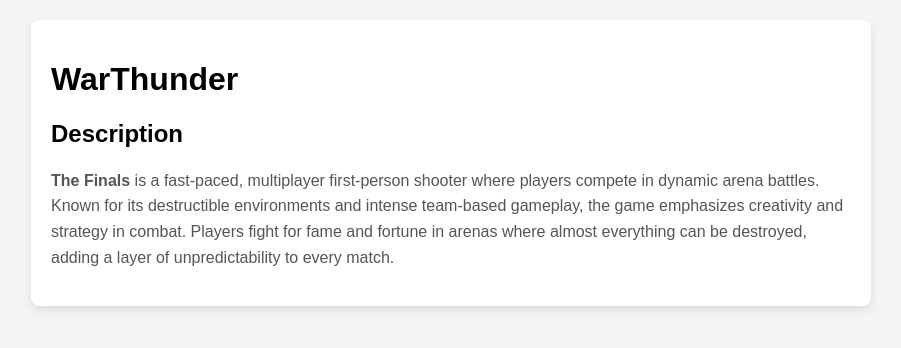
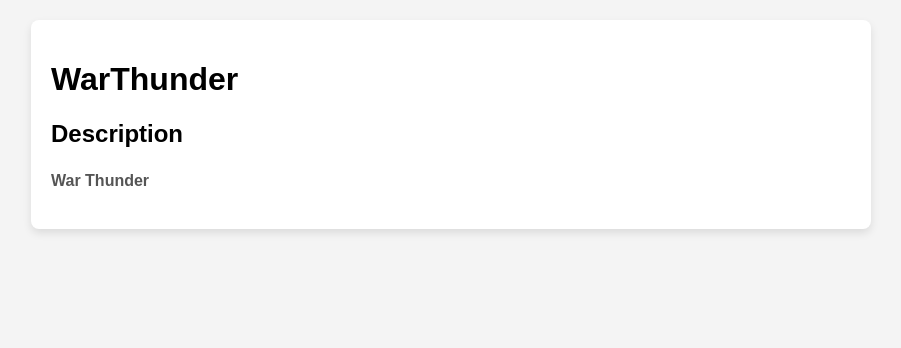
Before and after one commit to IliaShashkin/WEbSiteForGameTips, a website: page WarThunder.html in a window 1280 px wide. Shown: the whole page, without its empty margins (189-1090 px from the left). Drawn offline with Linux system fonts and the light colour scheme.

Commit message:
template

```diff
--- a/WarThunder.html
+++ b/WarThunder.html
@@ -11,8 +11,7 @@
     <h1>WarThunder</h1>
 
     <h2>Description</h2>
-    <p><strong>The Finals</strong> is a fast-paced, multiplayer first-person shooter where players compete in dynamic arena battles. Known for its destructible environments and intense team-based gameplay, the game emphasizes creativity and strategy in combat. Players fight for fame and fortune in arenas where almost everything can be destroyed, adding a layer of unpredictability to every match.</p>
-
+    <p><strong>War Thunder</strong>   </p>
 </div>
 </body>
 </html>
```
